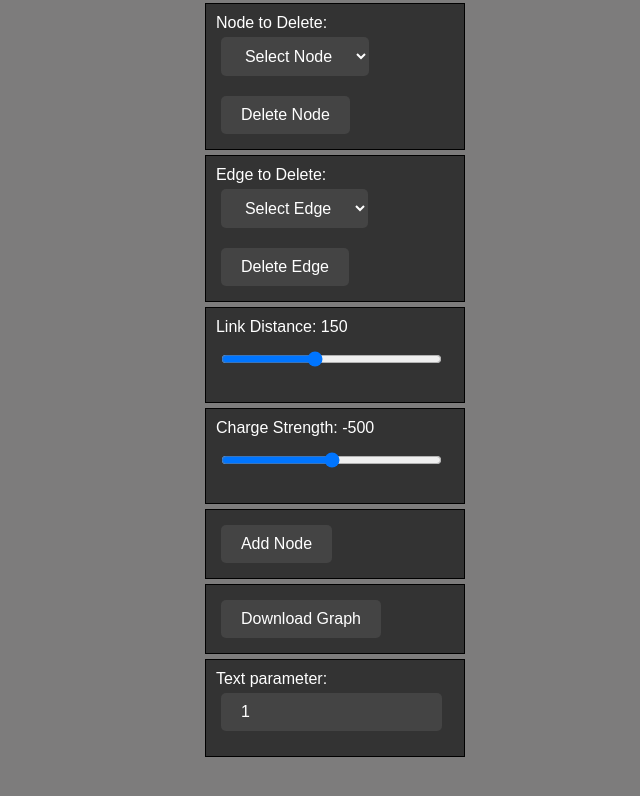
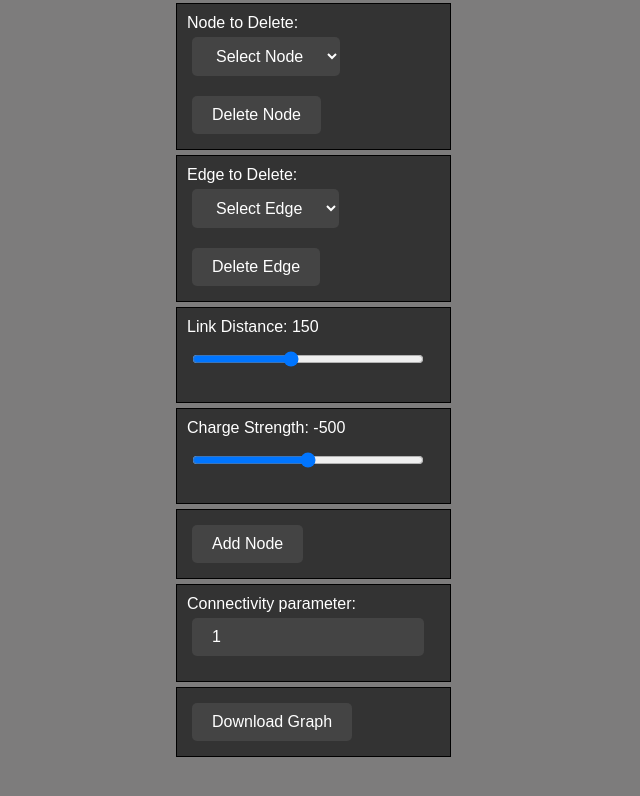
Before and after one commit to Matic054/GraphVisualizer, a React (Create React App) app: page / in a window 1280 px wide. Shown: the part 927-1723 px from the top of the page, without its empty margins (561-1201 px from the left). Built offline with nearby package versions, Linux system fonts and the light colour scheme.

Commit message:
some final changes

```diff
--- a/src/App.js
+++ b/src/App.js
@@ -10,17 +10,15 @@ const App = () => {
   const [vertices, setVertices] = useState([]);
   const [edges, setEdges] = useState([]);
   const [sentenceMapping, setSentenceMapping] = useState({});
-  const [textView, setTextView] = useState(false);
   const [fileText, setText] = useState('');
   const [view, setView] = useState('graph');
   const [isNew, setIsNew] = useState(false);
 
-  const handleFileParsed = (parsedVertices, parsedEdges, sentenceMapping, fileText, isText) => {
+  const handleFileParsed = (parsedVertices, parsedEdges, sentenceMapping, fileText) => {
     setVertices(parsedVertices);
     setEdges(parsedEdges);
     setSentenceMapping(sentenceMapping);
     setText(fileText);
-    setTextView(isText);
     setIsNew(true);
   };
 
@@ -88,7 +86,6 @@ const App = () => {
             initialVertices={vertices}
             initialEdges={edges}
             initialMapping={sentenceMapping}
-            istext={textView}
             updateEdges={updateEdges}
             updateVertices={updateVertices}
             updateAllEdges={updateAllEdges}
--- a/src/components/FileUpload.js
+++ b/src/components/FileUpload.js
@@ -7,10 +7,10 @@ const FileUpload = ({ onGraphParsed, onSentenceGraphParsed }) => {
 
     if (content.startsWith('V={')) {
       const { vertices, edges } = parseGraphData(content);
-      onGraphParsed(vertices, edges, {}, content, false);
+      onGraphParsed(vertices, edges, {}, content);
     } else {
       const { vertices, edges, sentenceMapping } = parseSentenceGraph(content);
-      onGraphParsed(vertices, edges, sentenceMapping, content, true);
+      onGraphParsed(vertices, edges, sentenceMapping, content);
     }
   };
 
--- a/src/components/GraphVisualizer.js
+++ b/src/components/GraphVisualizer.js
@@ -1,11 +1,10 @@
 import React, { useEffect, useRef, useState } from 'react';
 import * as d3 from 'd3';
 
-const GraphVisualizer = ({ initialVertices, initialEdges, initialMapping, istext, updateEdges, updateVertices, updateAllEdges, isnew, updateNew }) => {
+const GraphVisualizer = ({ initialVertices, initialEdges, initialMapping, updateEdges, updateVertices, updateAllEdges, isnew, updateNew }) => {
   const [vertices, setVertices] = useState(initialVertices);
   const [edges, setEdges] = useState(initialEdges);
   const [sentenceMapping, setSentenceMapping] = useState(initialMapping);
-  const [isText, setIsText] = useState(istext);
   const firstEdges = useRef(initialEdges);
   const [isNew, setIsNew] = useState(isnew);
 
@@ -40,7 +39,6 @@ const GraphVisualizer = ({ initialVertices, initialEdges, initialMapping, istext
     setSentenceMapping(initialMapping);
     //setFirstEdges(initialEdges);
     setIsNew(isnew);
-    setIsText(istext);
 
     const handleResize = () => {
       setDimensions({
@@ -51,7 +49,7 @@ const GraphVisualizer = ({ initialVertices, initialEdges, initialMapping, istext
 
     window.addEventListener('resize', handleResize);
     return () => window.removeEventListener('resize', handleResize);
-  }, [initialVertices, initialEdges, initialMapping, istext, isnew]);
+  }, [initialVertices, initialEdges, initialMapping, isnew]);
 
   useEffect(() => {
     if (!vertices.length) {
@@ -680,12 +678,8 @@ const GraphVisualizer = ({ initialVertices, initialEdges, initialMapping, istext
           <button onClick={addNode}>Add Node</button>
         </div>
         <div>
-          <button onClick={downloadGraph}>Download Graph</button>
-        </div>
-        {(isText || true) && (
-        <div>
           <label>
-            Text parameter:
+            Connectivity parameter:
             <input
               type="number"
               value={textPar}
@@ -694,7 +688,9 @@ const GraphVisualizer = ({ initialVertices, initialEdges, initialMapping, istext
             />
           </label>
         </div>
-        )}
+        <div>
+          <button onClick={downloadGraph}>Download Graph</button>
+        </div>
       </div>
     </div>
   );
```
